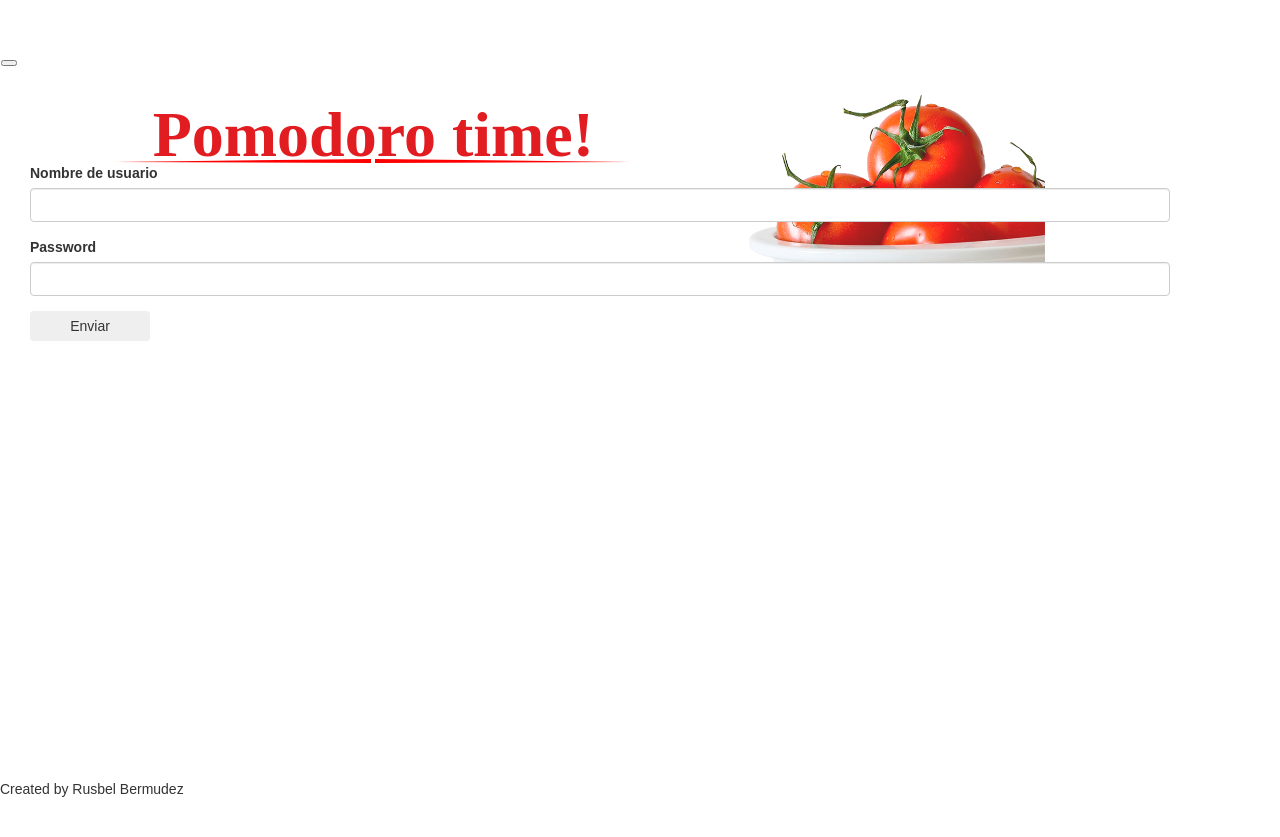
After one commit to rb-one/pomodoro-time, a Flask app: template pomodoro_time/templates/login.html in a window 1280 px wide. The commit adds this page. Run offline with Flask 2, Linux system fonts and the light colour scheme; the template is opened without the code that fills it: values that come from a table or form of the project are taken from there, others are empty; some libraries are stand-ins or nearby versions.

Commit message:
add basic view for signup and login / no auth strategies

```diff
--- a/pomodoro_time/main.py
+++ b/pomodoro_time/main.py
@@ -1,6 +1,9 @@
 """Pomodoro time main"""
-from flask import Flask, request, make_response, redirect, render_template, session
+from flask import Flask, request, make_response, redirect, render_template, session, url_for
 from flask_bootstrap import Bootstrap
+from flask_wtf import FlaskForm
+from wtforms.fields import StringField, PasswordField, SubmitField
+from wtforms.validators import DataRequired
 
 
 app = Flask(__name__)
@@ -11,6 +14,21 @@ app.config['SECRET_KEY'] = 'MI LLAVE SECRETA'
 
 todos = ['Comprar café', 'Enviar solicitud de compra',
          'Entregar video a productor']
+
+
+class LoginForm(FlaskForm):
+    '''Signup form email validation pendent'''
+    username = StringField('Nombre de usuario', validators=[DataRequired()])
+    password = PasswordField('Password', validators=[DataRequired()])
+    submit = SubmitField('Enviar')
+
+class SignupForm(LoginForm):
+    '''Signup form email validation pendent'''
+    username = StringField('Nombre de usuario', validators=[DataRequired()])
+    email = StringField('Email', validators=[DataRequired()])
+    password = PasswordField('Password', validators=[DataRequired()])
+    submit = SubmitField('Enviar')
+
 
 
 @app.errorhandler(404)
@@ -31,8 +49,35 @@ def index():
     user_ip = request.remote_addr
     response = make_response(redirect('/pomodoro'))
     session['user_ip'] = user_ip
+    return response
 
-    return response
+
+@app.route('/signup', methods=['GET', 'POST'])
+def signup():
+    '''Signup route'''
+    signup_form = SignupForm()
+    context = {
+        'signup_form': signup_form
+    }
+
+    if signup_form.validate_on_submit():
+        username = signup_form.username.data
+        return redirect(url_for('index'))
+
+    return render_template('signup.html', **context)
+
+
+@app.route('/login', methods=['GET', 'POST'])
+def login():
+    '''Login route'''
+    login_form = LoginForm()
+    context = {
+        'login_form': login_form
+    }
+    if login_form.validate_on_submit():
+        return redirect(url_for('index'))
+
+    return render_template('login.html', **context)
 
 
 @app.route('/pomodoro')
@@ -47,4 +92,4 @@ def pomodoro_time():
 
 
 if __name__ == '__main__':
-    app.run(port=5000, debug=True)
+    app.run(host='0.0.0.0', port=5000, debug=True)
--- a/pomodoro_time/static/css/main.css
+++ b/pomodoro_time/static/css/main.css
@@ -12,7 +12,8 @@
 
 .main-content {
     height: calc(100vh - 56px - 54px) ;
-}
+    padding: 0;
+  }
 
 .card {
     flex-basis: auto;
@@ -22,10 +23,115 @@
     padding: 16px;
 }
 
-
 .btn {
   width: 100px;
 }
+
+
+
+/* signup - signin */
+.login-cointainer {
+  height: 100%;
+}
+.login-title img {
+width: 100%;
+
+}
+
+/* pomodoro logo */
+.login-card {
+  max-height: 300px !important;
+}
+.pomodoro-title {
+  margin:0;
+  height: 70px;
+  color: #E21D21;
+  font-size: 64px;
+  font-weight: bold;
+  text-align: center;
+  font-family: script mt;
+
+}
+
+.arrow-container {
+  display:flex;
+  justify-content: center;
+}
+
+.arrow-right {
+  border-top: 3px solid transparent;
+  border-bottom: 1px solid transparent;
+  border-left: 20vw solid red;
+  margin-left:2px;
+}
+
+.arrow-left {
+  border-top: 3px solid transparent;
+  border-bottom: 1px solid transparent;
+  border-right:20vw solid red;
+  margin-right:2px;
+}
+
+
+.login-form .form-group {
+  width: 100%;
+}
+
+.tomatoes {
+  width: 100vw;
+  bottom: 0px;
+}
+  .tomatoes img {
+  height: 180px;
+}
+
+.signup-btn {
+  width: 120px !important;
+  height: 30px;
+  padding: 0;
+}
+
+
+ /* Extra small devices (portrait phones, less than 576px)  */
+@media (max-width: 575.98px) {
+  .pomodoro-title {
+    height: 56px;
+  font-size: 50px;
+  }
+
+  .arrow-right {
+    border-left: 38vw solid red;
+  }
+
+  .arrow-left {
+    border-right:38vw solid red;
+  }
+}
+
+/* Small devices (landscape phones, 576px and up) */
+@media (min-width: 576px) and (max-width: 767.98px) {
+    .arrow-right {
+    border-left: 38vw solid red;
+  }
+
+  .arrow-left {
+    border-right:38vw solid red;
+  }
+ }
+
+ /* Medium devices (tablets, 768px and up) */
+@media (min-width: 768px) and (max-width: 991.98px) {
+      .arrow-right {
+    border-left: 28vw solid red;
+  }
+
+  .arrow-left {
+    border-right:28vw solid red;
+  }
+}
+
+
+
 
 /* counter */
 .flip-clock-container {
--- /dev/null
+++ b/pomodoro_time/templates/login.html
@@ -0,0 +1,32 @@
+{% extends "base.html" %}
+{% import 'macros.html' as macros %}
+{% import 'bootstrap/wtf.html' as wtf %}
+
+{% block title %}
+    {{super()}}
+    Bienvenido
+{% endblock title %}
+
+{% block content %}
+    <div class="contaier-fluid login-cointainer  d-flex flex-column align-items-center justify-content-between">
+        <div class="login-card col-11 col-md-8 col-lg-7 col-xl-6  mt-sm-5 pt-xl-5 align-items-center">
+            <div class="login-title text-center">
+                <p class="pomodoro-title mb-2">Pomodoro time!</p>
+                <div class="arrow-container">
+                    <div class="arrow-left"></div>
+                    <div class="arrow-right"></div>
+                </div>
+            </div>
+            <div class="card col-12 mt-4">
+                <div class="container mt-4">
+                    {{ wtf.quick_form(login_form,  extra_classes="login-form d-flex flex-column align-items-end ",
+                        button_map={'submit': 'btn btn-outline-success mb-3 signup-btn'})
+                     }}
+                </div>
+            </div>
+        </div>
+        <div class="tomatoes d-flex justify-content-end">
+            <img src="{{ url_for('static', filename='img/tomatoes.png') }}" alt="">
+        </div>
+   </div>
+{% endblock content %}
--- a/requirements.txt
+++ b/requirements.txt
@@ -4,6 +4,10 @@ Flask-Bootstrap4==4.0.2
 flask-wtf==0.14.3
 firebase-admin==4.5.0
 flask-login==0.4.1
+wtforms-validators==1.0.0
+email-validator==1.1.2
+
+
 
 # development
 autopep8==1.5.4
```
Also changed, not shown: pomodoro_time/templates/signup.html (added, +33 -0 lines), pomodoro_time/static/img/bg-tile.png (deleted), pomodoro_time/static/img/digits-min.png (deleted), pomodoro_time/static/img/digits.png (deleted), pomodoro_time/static/img/time-placeholder.png (deleted), pomodoro_time/static/img/tomatoes.png (added), 2 other files.
